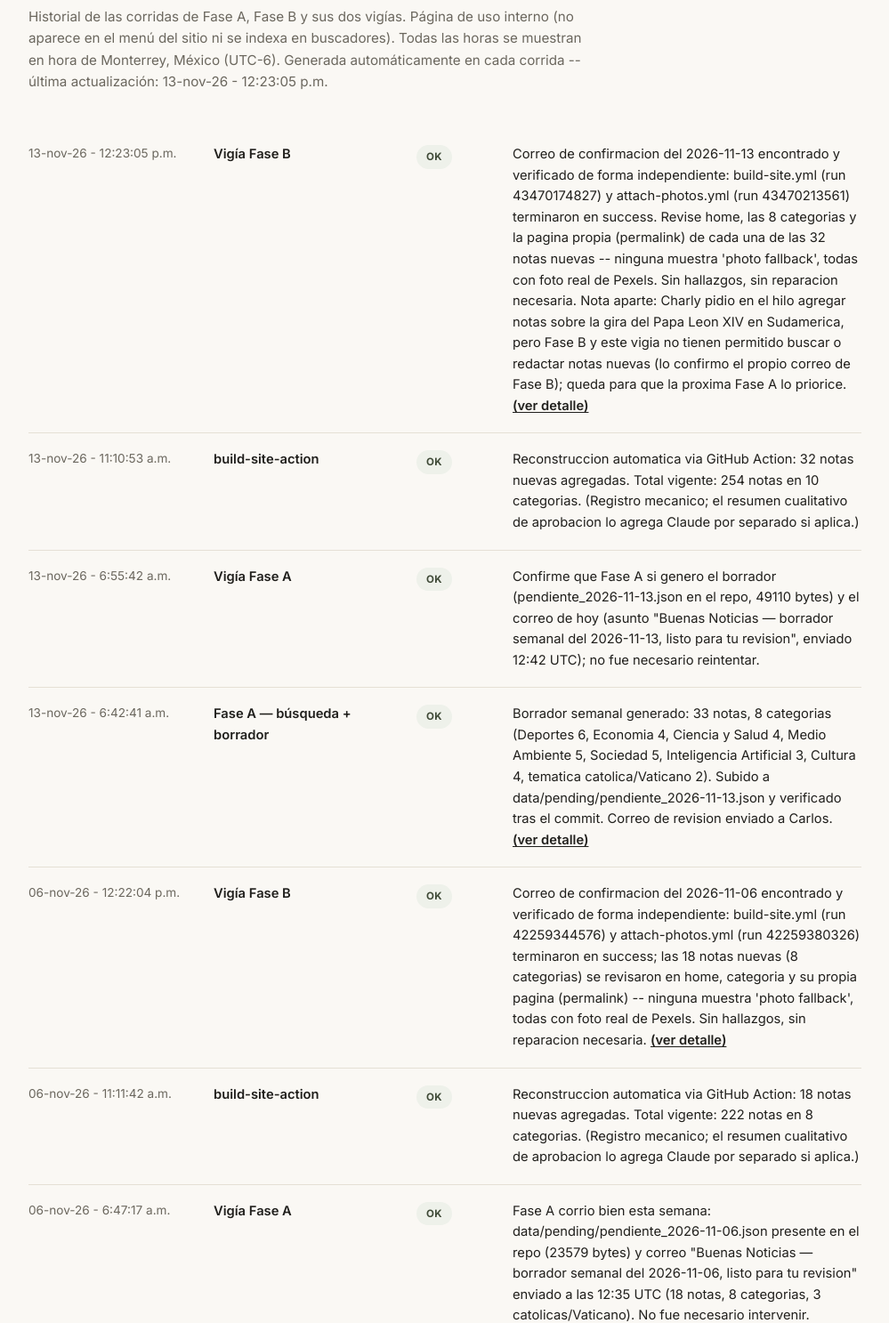
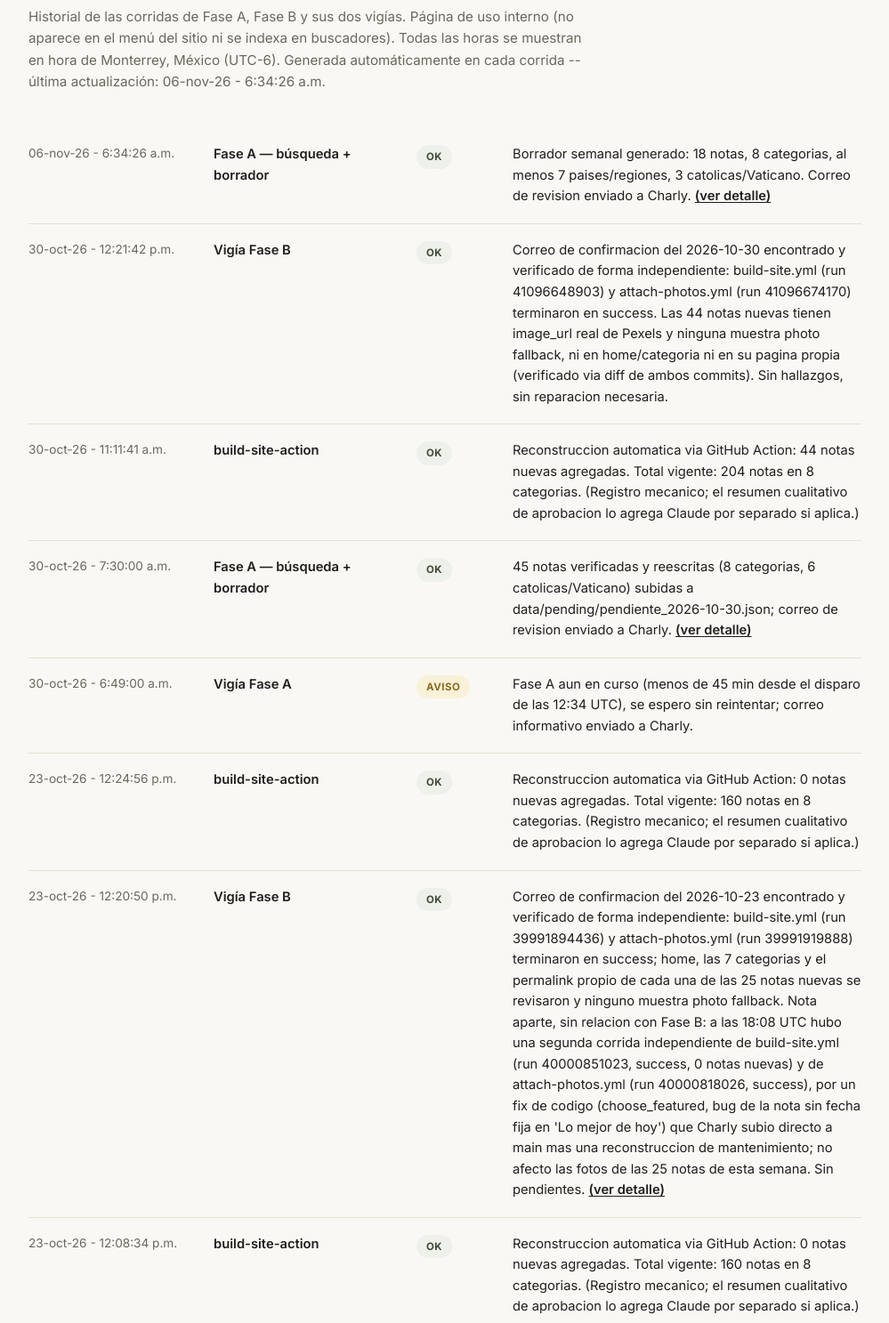
Before and after one commit to carlospt-74/good-news, a plain HTML site: page estado/index.html in a window 1280 px wide. Shown: the part 175-1662 px from the top of the page at 89% size, without its empty margins (140-1139 px from the left). Drawn offline with Linux system fonts and the light colour scheme.

Commit message:
Fase A 2026-11-06: registro en pipeline_log.json y pagina de estado actualizada

```diff
--- a/estado/index.html
+++ b/estado/index.html
@@ -47,55 +47,13 @@
 </header>
 <main>
   <h1>Buenas Noticias -- estado del pipeline</h1>
-  <p class="sub">Historial de las corridas de Fase A, Fase B y sus dos vigías. Página de uso interno (no aparece en el menú del sitio ni se indexa en buscadores). Todas las horas se muestran en hora de Monterrey, México (UTC-6). Generada automáticamente en cada corrida -- última actualización: 13-nov-26 - 12:23:05 p.m.</p>
+  <p class="sub">Historial de las corridas de Fase A, Fase B y sus dos vigías. Página de uso interno (no aparece en el menú del sitio ni se indexa en buscadores). Todas las horas se muestran en hora de Monterrey, México (UTC-6). Generada automáticamente en cada corrida -- última actualización: 06-nov-26 - 6:34:26 a.m.</p>
 
   <div class="run">
-    <div class="ts">13-nov-26 - 12:23:05 p.m.</div>
-    <div class="trig">Vigía Fase B</div>
-    <div><span class="status-pill" style="color:#3f4a37; background:#eef1ea">OK</span></div>
-    <div class="summary">Correo de confirmacion del 2026-11-13 encontrado y verificado de forma independiente: build-site.yml (run 43470174827) y attach-photos.yml (run 43470213561) terminaron en success. Revise home, las 8 categorias y la pagina propia (permalink) de cada una de las 32 notas nuevas -- ninguna muestra &#x27;photo fallback&#x27;, todas con foto real de Pexels. Sin hallazgos, sin reparacion necesaria. Nota aparte: Charly pidio en el hilo agregar notas sobre la gira del Papa Leon XIV en Sudamerica, pero Fase B y este vigia no tienen permitido buscar o redactar notas nuevas (lo confirmo el propio correo de Fase B); queda para que la proxima Fase A lo priorice. <a href="https://github.com/carlospt-74/good-news/actions/runs/43470174827" target="_blank" rel="noopener">(ver detalle)</a></div>
-  </div>
-
-  <div class="run">
-    <div class="ts">13-nov-26 - 11:10:53 a.m.</div>
-    <div class="trig">build-site-action</div>
-    <div><span class="status-pill" style="color:#3f4a37; background:#eef1ea">OK</span></div>
-    <div class="summary">Reconstruccion automatica via GitHub Action: 32 notas nuevas agregadas. Total vigente: 254 notas en 10 categorias. (Registro mecanico; el resumen cualitativo de aprobacion lo agrega Claude por separado si aplica.)</div>
-  </div>
-
-  <div class="run">
-    <div class="ts">13-nov-26 - 6:55:42 a.m.</div>
-    <div class="trig">Vigía Fase A</div>
-    <div><span class="status-pill" style="color:#3f4a37; background:#eef1ea">OK</span></div>
-    <div class="summary">Confirme que Fase A si genero el borrador (pendiente_2026-11-13.json en el repo, 49110 bytes) y el correo de hoy (asunto &quot;Buenas Noticias — borrador semanal del 2026-11-13, listo para tu revision&quot;, enviado 12:42 UTC); no fue necesario reintentar.</div>
-  </div>
-
-  <div class="run">
-    <div class="ts">13-nov-26 - 6:42:41 a.m.</div>
+    <div class="ts">06-nov-26 - 6:34:26 a.m.</div>
     <div class="trig">Fase A — búsqueda + borrador</div>
     <div><span class="status-pill" style="color:#3f4a37; background:#eef1ea">OK</span></div>
-    <div class="summary">Borrador semanal generado: 33 notas, 8 categorias (Deportes 6, Economia 4, Ciencia y Salud 4, Medio Ambiente 5, Sociedad 5, Inteligencia Artificial 3, Cultura 4, tematica catolica/Vaticano 2). Subido a data/pending/pendiente_2026-11-13.json y verificado tras el commit. Correo de revision enviado a Carlos. <a href="https://github.com/carlospt-74/good-news/commit/3357ac2a1f02ccbb4c00c67357ff293d2bddf755" target="_blank" rel="noopener">(ver detalle)</a></div>
-  </div>
-
-  <div class="run">
-    <div class="ts">06-nov-26 - 12:22:04 p.m.</div>
-    <div class="trig">Vigía Fase B</div>
-    <div><span class="status-pill" style="color:#3f4a37; background:#eef1ea">OK</span></div>
-    <div class="summary">Correo de confirmacion del 2026-11-06 encontrado y verificado de forma independiente: build-site.yml (run 42259344576) y attach-photos.yml (run 42259380326) terminaron en success; las 18 notas nuevas (8 categorias) se revisaron en home, categoria y su propia pagina (permalink) -- ninguna muestra &#x27;photo fallback&#x27;, todas con foto real de Pexels. Sin hallazgos, sin reparacion necesaria. <a href="https://github.com/carlospt-74/good-news/actions/runs/42259344576" target="_blank" rel="noopener">(ver detalle)</a></div>
-  </div>
-
-  <div class="run">
-    <div class="ts">06-nov-26 - 11:11:42 a.m.</div>
-    <div class="trig">build-site-action</div>
-    <div><span class="status-pill" style="color:#3f4a37; background:#eef1ea">OK</span></div>
-    <div class="summary">Reconstruccion automatica via GitHub Action: 18 notas nuevas agregadas. Total vigente: 222 notas en 8 categorias. (Registro mecanico; el resumen cualitativo de aprobacion lo agrega Claude por separado si aplica.)</div>
-  </div>
-
-  <div class="run">
-    <div class="ts">06-nov-26 - 6:47:17 a.m.</div>
-    <div class="trig">Vigía Fase A</div>
-    <div><span class="status-pill" style="color:#3f4a37; background:#eef1ea">OK</span></div>
-    <div class="summary">Fase A corrio bien esta semana: data/pending/pendiente_2026-11-06.json presente en el repo (23579 bytes) y correo &quot;Buenas Noticias — borrador semanal del 2026-11-06, listo para tu revision&quot; enviado a las 12:35 UTC (18 notas, 8 categorias, 3 catolicas/Vaticano). No fue necesario intervenir.</div>
+    <div class="summary">Borrador semanal generado: 18 notas, 8 categorias, al menos 7 paises/regiones, 3 catolicas/Vaticano. Correo de revision enviado a Charly. <a href="https://github.com/carlospt-74/good-news/commit/c797529a58c3cea31c7afc5a669da36bce9ef225" target="_blank" rel="noopener">(ver detalle)</a></div>
   </div>
 
   <div class="run">
```
Also changed, not shown: data/pipeline_log.json (+3 -41 lines).
